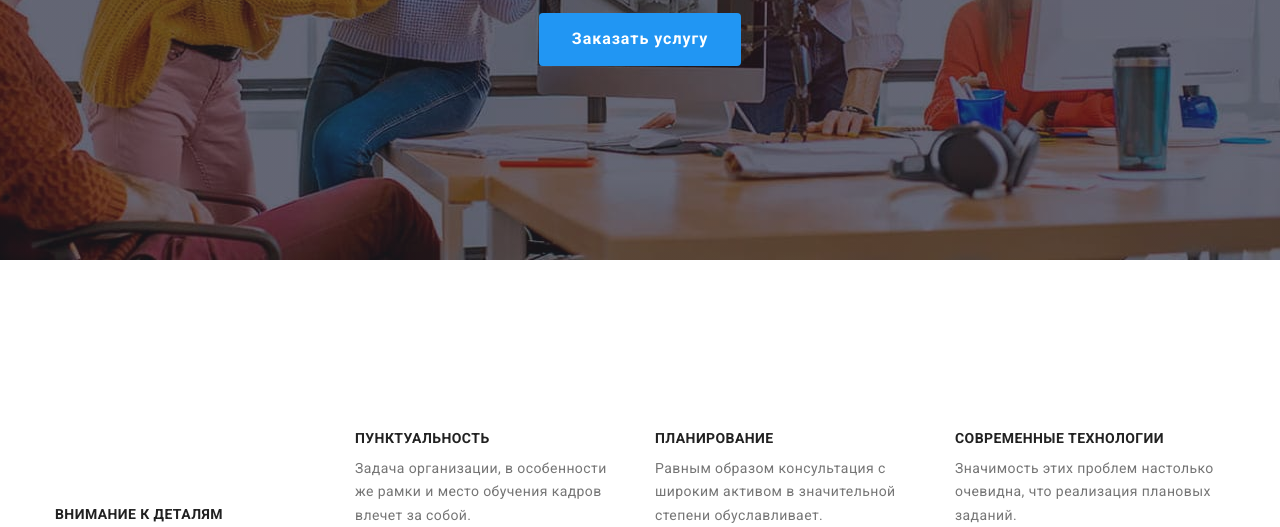
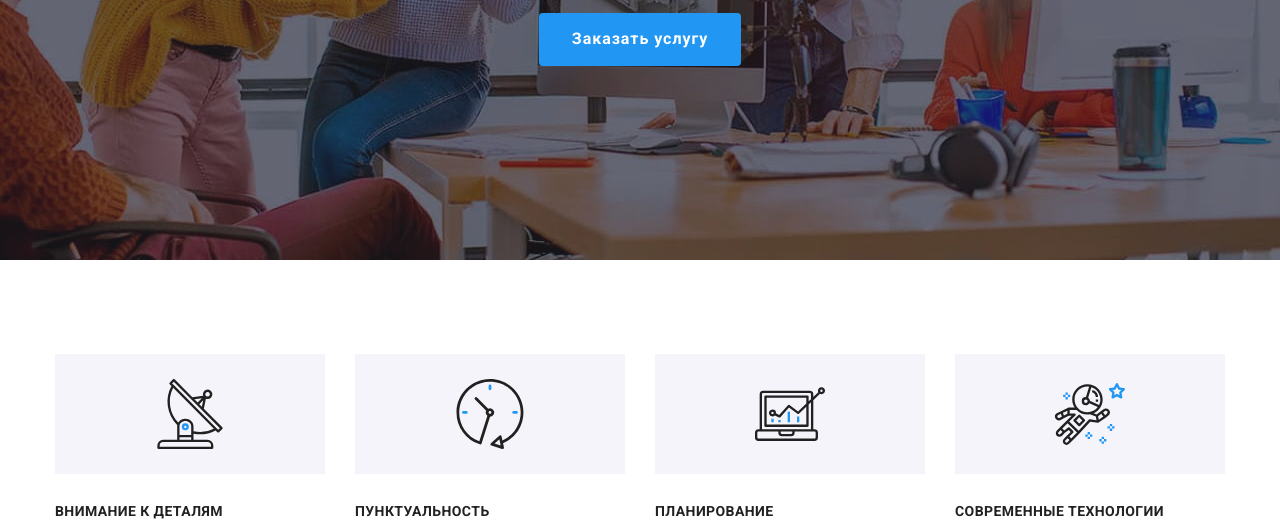
Before and after one commit to DaryaHavrylenko/goit-markup-hw-04, a plain HTML site: page index.html in a window 1280 px wide. Shown: the part 421-948 px from the top of the page. Drawn offline with nearby package versions, Linux system fonts and the light colour scheme.

Commit message:
добавляет неинтерактивные иконки

```diff
--- a/css/styless.css
+++ b/css/styless.css
@@ -205,6 +205,28 @@ width: 696px;
 .feature > .item {
   width: 270px;
 }
+.feature > .item::before {
+  display: block;
+content: '';
+margin-bottom: 30px;
+height: 120px;
+background-repeat: no-repeat;
+background-position: center;
+
+background-color: #F5F4FA;
+}
+.icon-antenna::before {
+  background-image: url(../images/icon/icon_benefits/antenna.svg);
+}
+.icon-clock::before {
+  background-image: url(../images/icon/icon_benefits/clock.svg);
+}
+.icon-diagram::before{
+  background-image: url(../images/icon/icon_benefits/diagram.svg);
+}
+.icon-astronaut::before {
+  background-image: url(../images/icon/icon_benefits/astronaut.svg);
+}
 .section-tittle {
   margin-top: 0;
   margin-bottom: 50px;
@@ -217,6 +239,7 @@ width: 696px;
   line-height: 1.17;
   text-align: center;
 }
+
 
 /* СПИСОК ПРЕИМУЩЕСТВ (СЕТКА ФЛЕКС) */
 
@@ -313,7 +336,7 @@ background-color: var(--white-color);
 
 /* СЕКЦИЯ ПОСТОЯННЫЕ КЛИЕНТЫ */
 
-.actions {
+/* .actions {
   padding: 0;
   margin: 0;
   list-style: none;
@@ -330,7 +353,7 @@ background-color: var(--white-color);
 .clients-icon {
   padding: 16px 32px;
   fill: rgba(175, 177, 184, 1);
-}
+} */
 /* СЕКЦИЯ МЕЙН ПОРТФОЛИО */
 
 .section-portfolio {
--- a/index.html
+++ b/index.html
@@ -45,28 +45,25 @@
         <div class="container">
           <h2 class="visually-hidden section-tittle">Наши преимущества</h2>
           <ul class="feature list">
-            <li class="item">
-              <svg>
-                <use href=""></use>
-              </svg>
+            <li class="item icon-antenna">
               <h3 class="tittle">Внимание к деталям</h3>
               <p class="text">
                 Идейные соображения, а также начало повседневной работы по формированию позиции.
               </p>
             </li>
-            <li class="item">
+            <li class="item icon-clock">
               <h3 class="tittle">Пунктуальность</h3>
               <p class="text">
                 Задача организации, в особенности же рамки и место обучения кадров влечет за собой.
               </p>
             </li>
-            <li class="item">
+            <li class="item icon-diagram">
               <h3 class="tittle">Планирование</h3>
               <p class="text">
                 Равным образом консультация с широким активом в значительной степени обуславливает.
               </p>
             </li>
-            <li class="item">
+            <li class="item icon-astronaut">
               <h3 class="tittle">Современные технологии</h3>
               <p class="text">
                 Значимость этих проблем настолько очевидна, что реализация плановых заданий.
```
